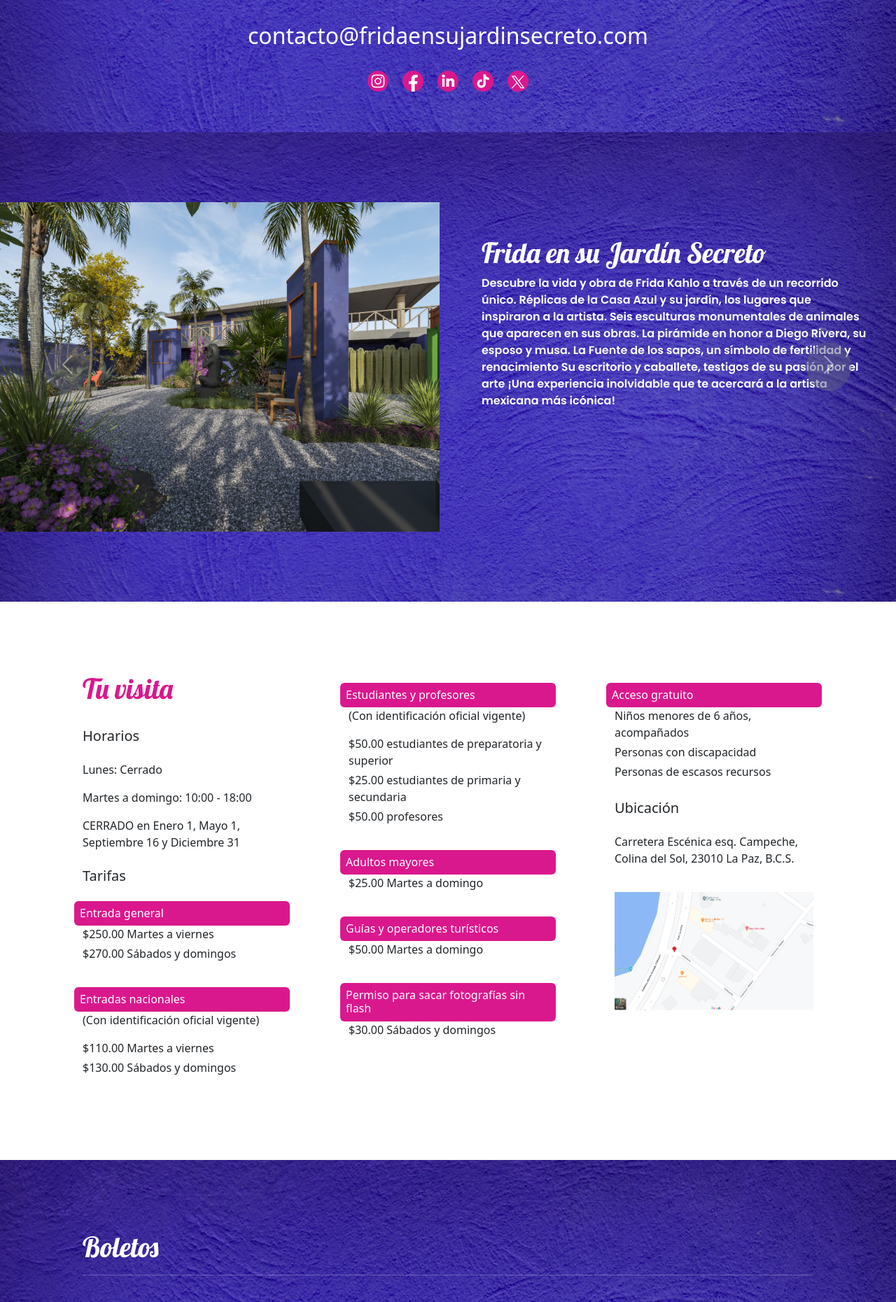
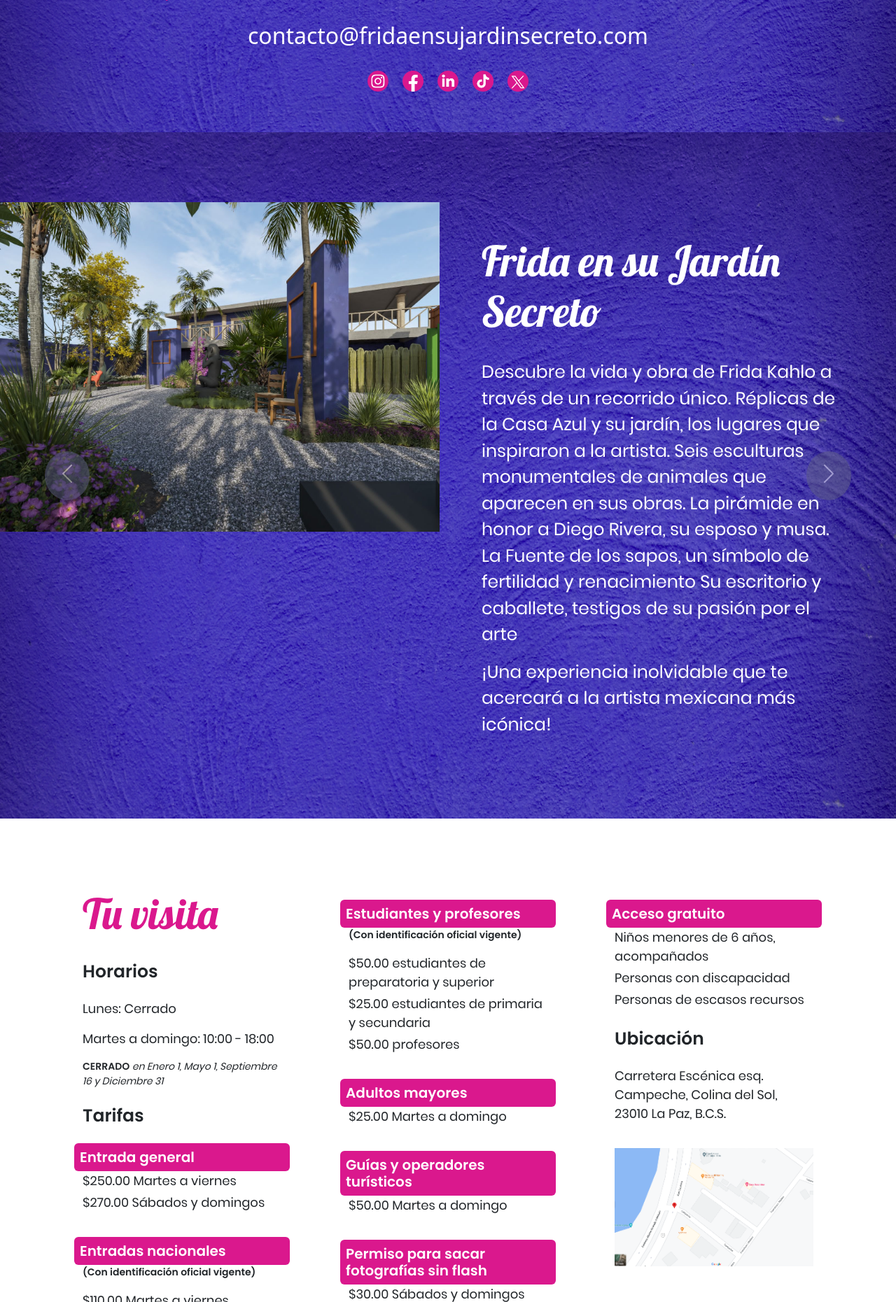
Before and after one commit to jzunigauabcs/frida-jardin-landingpage, a PHP site: page / in a window 1280 px wide. Shown: the part 688-2549 px from the top of the page at 70% size. Run offline with PHP 8.4, Linux system fonts and the light colour scheme.

Commit message:
Cambios generales

```diff
--- a/css/style.css
+++ b/css/style.css
@@ -6,6 +6,10 @@
 @font-face {
   font-family: "Lobster";
   src:url("../assets/fonts/Lobster 1.4.otf");
+}
+@font-face {
+  font-family: "Poppins-regular";
+  src:url("../assets/fonts/Poppins-Regular.ttf");
 }
 :root {
   --color-1: #DA188D;
@@ -411,3 +415,86 @@ footer {
     font-size: 16px;
   }
 }
+
+
+h1 {
+  font-size: 60px;
+}
+
+/* EXPOSICION */
+#exposicion p {
+  font-size: 25px;
+  font-family: 'poppins-regular';
+}
+
+/* TU VISITA  */
+#tu-visita {
+  font-size: 18px;
+  font-family: 'poppins-regular';
+}
+
+#tu-visita h5 {
+  font-size: 25px;
+  font-family: 'poppins';
+}
+
+#tu-visita h6 {
+  font-size: 20px;
+  font-family: 'poppins';
+}
+
+#small-letter {
+  font-size: 14px;
+}
+
+/* BOLETOS */
+#boletos {
+  font-family: 'poppins';
+}
+
+#boletos h5 {
+  font-size: 25px;
+}
+
+#boletos-parte-1 {
+  font-size: 22px;
+}
+
+#boletos-parte-2 {
+  font-size: 16px;
+}
+
+/* GRUPOS */
+#grupos {
+  font-size: 20px;
+  font-family: 'poppins-regular';
+}
+
+#grupos h5 {
+  font-size: 25px;
+  font-family: 'poppins';
+}
+
+/* CONTACTANOS */
+#contactanos {
+  font-size: 20px;
+}
+
+#contactanos h5 {
+  font-size: 25px;
+}
+
+#contactanos-terminos-condiciones {
+  font-size: 15px;
+}
+
+/* FACTURACION */
+#facturacion {
+  font-size: 18px;
+  font-family: 'Poppins-regular';
+}
+
+#facturacion-importante {
+  font-size: 15px;
+  font-family: 'Poppins';
+}
--- a/index.html
+++ b/index.html
@@ -150,11 +150,11 @@
                 <div class="col-12 col-lg-6">
                   <img src="./assets/images/sillas.jpeg" class="img-fluid" alt="">
                 </div>
-                <div class="col-12 col-lg-6">
+                <div class="col-12 col-lg-6 pe-5">
                   <div class="row">
                     <div class="col px-5">
                       <div class="row pt-5">
-                        <h1 style="font-family: Lobster;" class="white-title">Frida en su Jardín Secreto</h1>
+                        <h1 style="font-family: Lobster;" class="white-title pb-4">Frida en su Jardín Secreto</h1>
                       </div>
                       <div class="row">
                         <p class="slider-p too-much-text">Descubre la vida y obra de Frida Kahlo a
@@ -169,7 +169,8 @@
                           fertilidad y renacimiento
                           Su escritorio y caballete, testigos de su
                           pasión por el arte
-                          ¡Una experiencia inolvidable que te acercará
+                        </p>
+                        <p class="slider-p too-much-text">¡Una experiencia inolvidable que te acercará
                           a la artista mexicana más icónica!</p>
                       </div>
                     </div>
@@ -184,7 +185,7 @@
                 <div class="col-12 col-lg-6">
                   <img src="./assets/images/colibri.jpeg" class="img-fluid" alt="">
                 </div>
-                <div class="col-12 col-lg-6">
+                <div class="col-12 col-lg-6 pe-5">
                   <div class="row">
                     <div class="col px-5">
                       <div class="row pt-5">
@@ -205,7 +206,7 @@
                 <div class="col-12 col-lg-6">
                   <img src="./assets/images/piramide.jpg" class="img-fluid" alt="">
                 </div>
-                <div class="col-12 col-lg-6">
+                <div class="col-12 col-lg-6 pe-5">
                   <div class="row">
                     <div class="col px-5">
                       <div class="row pt-5">
@@ -225,9 +226,7 @@
               <span class="carousel-control-prev-icon" aria-hidden="true"></span>
               <span class="visually-hidden">Previous</span>
             </div>
-
           </div>
-
         </button>
         <button class="carousel-control-next" type="button" data-bs-target="#carouselExample" data-bs-slide="next">
           <div class="container position-relative">
@@ -236,7 +235,6 @@
               <span class="visually-hidden">Next</span>
             </div>
           </div>
-
         </button>
       </div>
     </div>
@@ -247,7 +245,7 @@
   <div id="tu-visita" class="container-fluid section-padding">
     <div class="container">
         <div class="row align-items-start">
-            <div class="col-sm-12 col-md-4 px-5">
+            <div class="col-sm-12 col-md-12 col-lg-4 px-5">
                 <h1 style="font-family: Lobster;" class="pink-title pb-2">Tu visita</h1>
 
                 <h5 class="py-3">Horarios</h5>
@@ -255,7 +253,7 @@
                 <div class="row">
                     <p>Lunes: Cerrado</p>
                     <p>Martes a domingo: 10:00 - 18:00</p>
-                    <p>CERRADO en Enero 1, Mayo 1, Septiembre 16 y Diciembre 31</p>
+                    <p id="small-letter"><b style="font-family: poppins;">CERRADO</b><i style="font-family: poppins-regular;"> en Enero 1, Mayo 1, Septiembre 16 y Diciembre 31</i></p>
                 </div>
 
                 <h5 class="pt-2">Tarifas</h5>
@@ -268,16 +266,16 @@
 
                 <div class="row py-3">
                     <div class="text-white p-2 rounded" style="background-color: var(--color-1)"><h6 class="m-0">Entradas nacionales</h6></div>
-                    <p>(Con identificación oficial vigente)</p>
+                    <p id="small-letter" style="font-family: poppins;"><b>(Con identificación oficial vigente)</b></p>
                     <p class="mb-1">$110.00 Martes a viernes</p>
                     <p class="mb-1">$130.00 Sábados y domingos</p>
                 </div>
             </div>
 
-            <div class="col-sm-12 col-md-4 px-5">
+            <div class="col-sm-12 col-md-12 col-lg-4 px-5">
                 <div class="row py-3">
                     <div class="text-white p-2 rounded" style="background-color: var(--color-1)"><h6 class="m-0">Estudiantes y profesores</h6></div>
-                    <p>(Con identificación oficial vigente)</p>
+                    <p id="small-letter" style="font-family: poppins;"><b>(Con identificación oficial vigente)</b></p>
                     <p class="mb-1">$50.00 estudiantes de preparatoria y superior</p>
                     <p class="mb-1">$25.00 estudiantes de primaria y secundaria</p>
                     <p class="mb-1">$50.00 profesores</p>
@@ -299,7 +297,7 @@
                 </div>
             </div>
 
-            <div class="col-sm-12 col-md-4 px-5">
+            <div class="col-sm-12 col-md-12 col-lg-4 px-5">
                 <div class="row py-3">
                     <div class="text-white p-2 rounded" style="background-color: var(--color-1)"><h6 class="m-0">Acceso gratuito</h6></div>
                     <p class="mb-1">Niños menores de 6 años, acompañados</p>
@@ -326,13 +324,13 @@
   <!-- BOLETOS -->
   <div id="boletos" class="container-fluid section-wall-bg">
     <div class="container section-padding">
-        <div class="row align-items-start">
+        <div id="boletos-parte-1" class="row align-items-start">
             <div class="col-sm-12 col-md-12 px-5 pb-4">
                 <h1 style="font-family: Lobster;" class="white-title">Boletos</h1>
-                <hr style="color: white"/>
+                <hr style="border-width: 2px; color: white"/>
             </div>
 
-            <div class="col-sm-12 col-md-6 px-5 text-white pb-4">
+            <div class="col-sm-12 col-md-12 col-lg-6 px-5 text-white pb-4">
                 <div class="row">
                     <p>Elige el horario en el que quieras visitar la exposición Frida en su Jardín Secreto, realiza la compra, descarga tu boleto y preséntate directo en la fila para el acceso:</p>
                 </div>
@@ -346,15 +344,15 @@
                 </div>
             </div>
 
-            <div class="col-sm-12 col-md-6 px-5">
+            <div class="col-sm-12 col-md-12 col-lg-6 px-5">
                 <div class="row">
                     <img src="./assets/images/Calendario.png" class="img-fluid" alt="">
                 </div>
             </div>
         </div>
 
-        <div class="row align-items-start pt-5">
-            <div class="col-sm-12 col-md-6 px-5 text-white">
+        <div id="boletos-parte-2" class="row align-items-start pt-5">
+            <div class="col-sm-12 col-md-12 col-lg-6 px-5 text-white">
                 <div class="row">
                     <h5 class="py-3">Reglas</h5>
 
@@ -369,7 +367,7 @@
                 </div>
             </div>
 
-            <div class="col-sm-12 col-md-6 px-5 text-white">
+            <div class="col-sm-12 col-md-12 col-lg-6 px-5 text-white">
                 <div class="row">
                     <p>No pueden ser ingresados al recinto:</p>
                     <ul class="px-5">
@@ -397,14 +395,14 @@
   <!-- GRUPOS -->
   <div id="grupos" class="container-fluid px-0" style="background-color: var(--color-2)">
 
-    <img src="./assets/images/render-sillas-grupos.jpeg" class="img-fluid pb-5" style="width: 100%;">
+    <img src="./assets/images/render-sillas-grupos.jpeg" class="img-fluid" style="width: 100%;">
 
     <div class="container section-padding">
         <h1 style="font-family: Lobster;" class="pink-title pb-5">Grupos</h1>
 
-        <div class="row pb-4">
+        <div class="row pb-4 pt-5">
           <div class="col-sm-12 col-xl-4 text-wrap">
-            <p class="h5">Escolares</p>
+            <h5>Escolares</h5>
           </div>
           <div class="col-sm-12 col-xl-8 px-5 border-start">
             <p>Disfrútala en los jardínes de la exposición según tu escolaridad (preescolar, primaria, secundaria, preparatoria, educación superior y especialistas).</p>
@@ -413,7 +411,7 @@
 
         <div class="row pb-4">
           <div class="col-sm-12 col-xl-4 text-wrap">
-            <p class="h5">Nuestra comunidad</p>
+            <h5>Nuestra comunidad</h5>
           </div>
           <div class="col-sm-12 col-xl-8 px-5 border-start">
             <p>Comprometidos con nuestra comunidad, ofrecemos visitas para adultos mayores, casas hogar y personas con discapacidad intelectual, visual, auditiva y motriz.</p>
@@ -422,7 +420,7 @@
 
         <div class="row pb-4">
           <div class="col-sm-12 col-xl-4 text-wrap">
-            <p class="h5">Privados y empresariales</p>
+            <h5>Privados y empresariales</h5>
           </div>
           <div class="col-sm-12 col-xl-8 px-5 border-start">
             <p>Disfruta de las historias de quienes habitaron en esta casa y del mundo en el que vivió Frida, bajo la sombra de los árboles bajo los cuales ella misma se paseaba.</p>
@@ -513,46 +511,81 @@
   <!-- OTROS SERVICIOS END -->
 
   <!-- CONTÁCTANOS -->
-  <div class="container-fluid section-padding" style="background-color: var(--color-2);">
+  <div id="contactanos" class="container-fluid section-padding" style="background-color: var(--color-2);">
     <div class="container">
       <div class="row">
         <div class="col-12 col-lg-6 p-5">
           <img src="./assets/images/autorretratocollarespinascolibri.jpg" class="img-fluid" alt="Cejuda">
         </div>
-        <div id="contactanos" class="col-sm-12 col-md-6 p-5" style="font-family: 'Poppins';">
+        <div id="contactanos" class="col-sm-12 col-md-12 col-lg-6 p-5" style="font-family: 'Poppins';">
           <div class="row">
-            <h1 style="font-family: Lobster; color: var(--color-1);">Contáctanos</h1><br><br><br><p>Te contamos cómo llegar desde donde estés.</p>
+            <h1 style="font-family: Lobster; color: var(--color-1);" class="pb-4">Contáctanos</h1>
+            <p class="pb-3" style="font-family: poppins-regular;">Te contamos cómo llegar desde donde estés.</p>
           </div>
           <div class="row">
-            <h5 style="color:var(--color-1)">Dirección</h5><br><p>Carretera escénica, esq. Campeche Colina del Sol, 23010 La Paz.</p>
+            <h5 style="color:var(--color-1)">Dirección</h5><br><p style="font-family: poppins-regular;">Carretera escénica, esq. Campeche Colina del Sol, 23010 La Paz.</p>
           </div>
           <div class="row">
-            <h5 style="color:var(--color-1)">Teléfono</h5><br><p>612 128 5931</p>
+            <h5 style="color:var(--color-1)">Teléfono</h5><br><p style="font-family: poppins-regular;">612 128 5931</p>
           </div>
-          <div class="row text-wrap">
-            <h5 style="color:var(--color-1)">Correo</h5><br><p>contacto@fridaensujardinsecreto.com</p>
+          <div class="row text-wrap pb-3">
+            <h5 style="color:var(--color-1)">Correo</h5><br><p style="font-family: poppins-regular;">contacto@fridaensujardinsecreto.com</p>
           </div>
-          <form>
-            <div class="mb-3">
+          <form style="font-family: poppins-regular;">
+            <!-- <div class="mb-3">
               <label for="nombre" class="form-label">Tu nombre: </label>
               <input type="text" class="form-control" id="nombre" aria-describedby="emailHelp">
+            </div> -->
+            <div class="row">
+              <div class="col-md-3">
+                <div class="mb-3">
+                  <label for="nombre" class="form-label">Nombre:</label>
+                </div>
+              </div>
+              <div class="col-md-9">
+                <div class="mb-3">
+                  <input type="text" class="form-control" id="nombre" aria-describedby="emailHelp">
+                </div>
+              </div>
             </div>
-            <div class="mb-3">
+            <!-- <div class="mb-3">
               <label for="correo" class="form-label">Tu correo: </label>
               <input type="email" class="form-control" id="correo">
+            </div> -->
+            <div class="row">
+              <div class="col-md-3">
+                <div class="mb-3">
+                  <label for="correo" class="form-label">Correo: </label>
+                </div>
+              </div>
+              <div class="col-md-9">
+                <div class="mb-3">
+                  <input type="text" class="form-control" id="correo" aria-describedby="emailHelp">
+                </div>
+              </div>
             </div>
-            <div class="mb-3">
-              <label for="mensaje" class="form-label">Tu mensaje (opcional): </label>
+            <!-- <div class="mb-3">
+              <label for="mensaje" class="form-label">Mensaje (opcional): </label>
               <input type="text" class="form-control" id="mensaje">
+            </div> -->
+            <div class="row">
+              <div class="col-md-3">
+                <div class="mb-3">
+                  <label for="mensaje" class="form-label">Mensaje: </label>
+                  <label for="mensaje" class="form-label">(opcional)</label>
+                </div>
+              </div>
+              <div class="col-md-9">
+                <div class="mb-3">
+                  <input type="text" class="form-control" id="mensaje" aria-describedby="emailHelp">
+                </div>
+              </div>
             </div>
-            <div class="mb-3 form-check">
+            <div id="contactanos-terminos-condiciones"class="mb-3 form-check pb-3">
               <input type="checkbox" class="form-check-input" id="exampleCheck1">
-              <label class="form-check-label" for="exampleCheck1">Acepto que los datos enviados se recopilen y almacenen.</label>
+              <label class="form-check-label" style="font-family: poppins-regular;" for="exampleCheck1">Acepto que los datos enviados se recopilen y almacenen.</label>
             </div>
-
-            <button type="submit" class="btn btn-primary rounded-pill border-0 " style="background-color: var(--color-1);">Enviar</button>
-
-
+            <button type="submit" class="btn btn-primary rounded-pill border-0" style="background-color: var(--color-1);">Enviar</button>
           </form>
         </div>
       </div>
@@ -593,7 +626,7 @@
                 </div>
             </div>
 
-            <div class="col-sm-12 col-md-8 p-4 rounded-5 text-white" style="background-color: var(--color-1)">
+            <div id="facturacion-importante" class="col-sm-12 col-md-8 p-4 rounded-5 text-white" style="background-color: var(--color-1);">
                 <div class="row">
                     <p style="text-transform: uppercase;">Importante:</p>
                     <ul class="px-5">
@@ -611,7 +644,7 @@
   <!-- FOOTER -->
   <div id="footer" class="container-fluid pb-5 mx-0 px-0" style="background-color: var(--color-1);">
     <div class="container-fluid px-0">
-      <div class="col-2 logo">
+      <div class="col-2 logo pb-5">
         <a href="#inicio"><img src="./assets/images/logo.png" class="logo-img" alt=""></a>
       </div>
 
@@ -659,7 +692,6 @@
           </div>
         </div>
 
-
     </div>
 
     </div>
```
